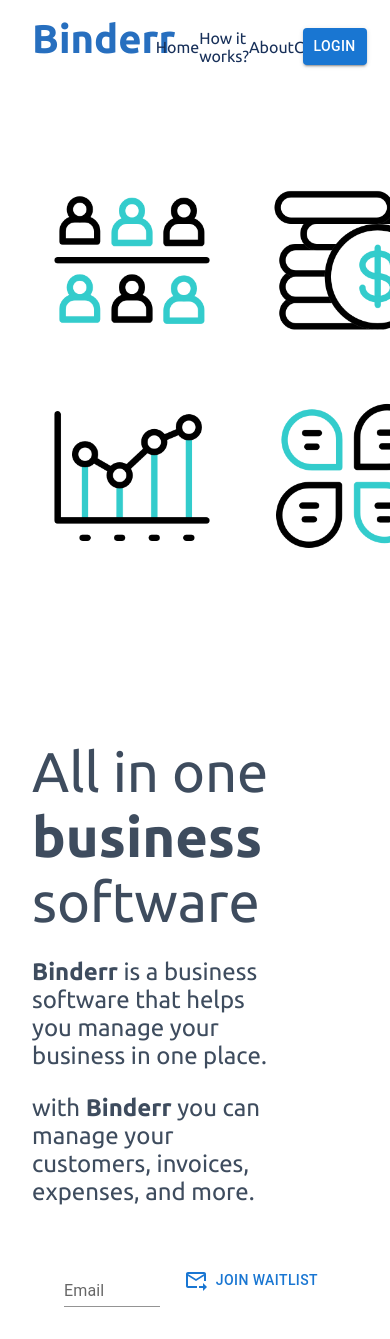
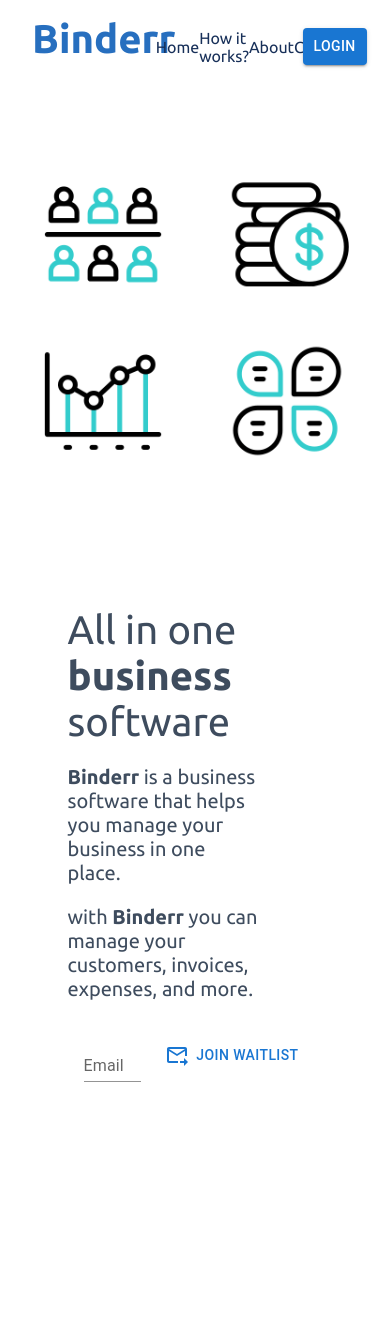
Before and after one commit to saeedkdev/binderr, a Next.js app: page / in a window 390 px wide. Shown: the top 1339 px of the page. After the commit the page ends 1146 px from the top, so only its background shows below. Built offline with nearby package versions, Linux system fonts and the light colour scheme.

Commit message:
responsiveness added

```diff
--- a/pages/index.tsx
+++ b/pages/index.tsx
@@ -17,8 +17,8 @@ export default function Home() {
 				<link rel="icon" href="/favicon.png" />
 			</Head>
 			<Main>
-				<Grid container spacing={{ xs: 2, md: 6, lg: 10 }}>
-					<Grid item xs={12} md={6} lg={4}>
+				<MainGrid container justifyContent="center" alignItems="center">
+					<Grid item xs={12} md={6} lg={3}>
 						<Hero>
 							<HeroItem>
 								<Image
@@ -82,7 +82,7 @@ export default function Home() {
 							</HeroItem>
 						</Hero>
 					</Grid>
-					<Grid item xs={12} md={6} lg={8}>
+					<RightGrid item xs={12} md={6} lg={9}>
 						<HeroHeader>
 							All in one <b>business</b> software
 						</HeroHeader>
@@ -112,12 +112,28 @@ export default function Home() {
 								</HeroButton>
 							</HeroBlockItem>
 						</HeroBlock>
-					</Grid>
-				</Grid>
+					</RightGrid>
+				</MainGrid>
 			</Main>
 		</div>
 	);
 }
+
+
+const RightGrid = styled(Grid)`
+	padding: 2rem;
+	@media (max-width: 1280px) {
+		padding: 3rem;
+	}
+`;
+
+const MainGrid = styled(Grid)`
+	width: 85%;
+	margin: 0 auto;
+	@media (max-width: 1280px) {
+		width: 100%;
+	}
+`;
 
 const HeroButton = styled(Button)`
 	border-radius: 2.5rem;
@@ -140,6 +156,9 @@ const HeroBlock = styled.div`
 	grid-template-columns: 1fr auto;
 	grid-gap: 1rem;
 	padding: 2rem;
+	@media (max-width: 1280px) {
+		padding: 1rem;
+	}
 	color: ${({ theme }) => theme.colors.white};
 	transition: all 0.2s ease-in-out;
 	border-radius: 2.5rem;
@@ -155,18 +174,31 @@ const HeroBlock = styled.div`
 
 const HeroHeader = styled.p`
 	font-size: 3.5rem;
+	@media (max-width: 768px) {
+		font-size: 2.5rem;
+	}
+	@media (max-width: 1280px) {
+		font-size: 2.5rem;
+	}
 	color: ${(props) => props.theme.colors.characol};
-	margin: 5rem 0 0.5rem 0;
+	margin: 1rem 0 0.5rem 0;
 `;
 
 const HeroSlogan = styled.p`
 	width: 75%;
 	font-size: 1.5rem;
+	@media (max-width: 1280px) {
+		font-size: 1.25rem;
+	}
 	color: ${(props) => props.theme.colors.characol};
 `;
 
 const Main = styled.main`
-	margin: 0 2rem;
+	width: 100%;
+	@media (max-width: 1280px) {
+		width: 90%;
+	}
+	margin: 0 auto;
 `;
 
 const Hero = styled.div`
@@ -196,4 +228,10 @@ const HeroItem = styled.div`
 			display: none;
 		}
 	}
+	@media (max-width: 1300px) {
+		img {
+			width: 150px;
+			height: 150px;
+		}
+	}
 `;
```
